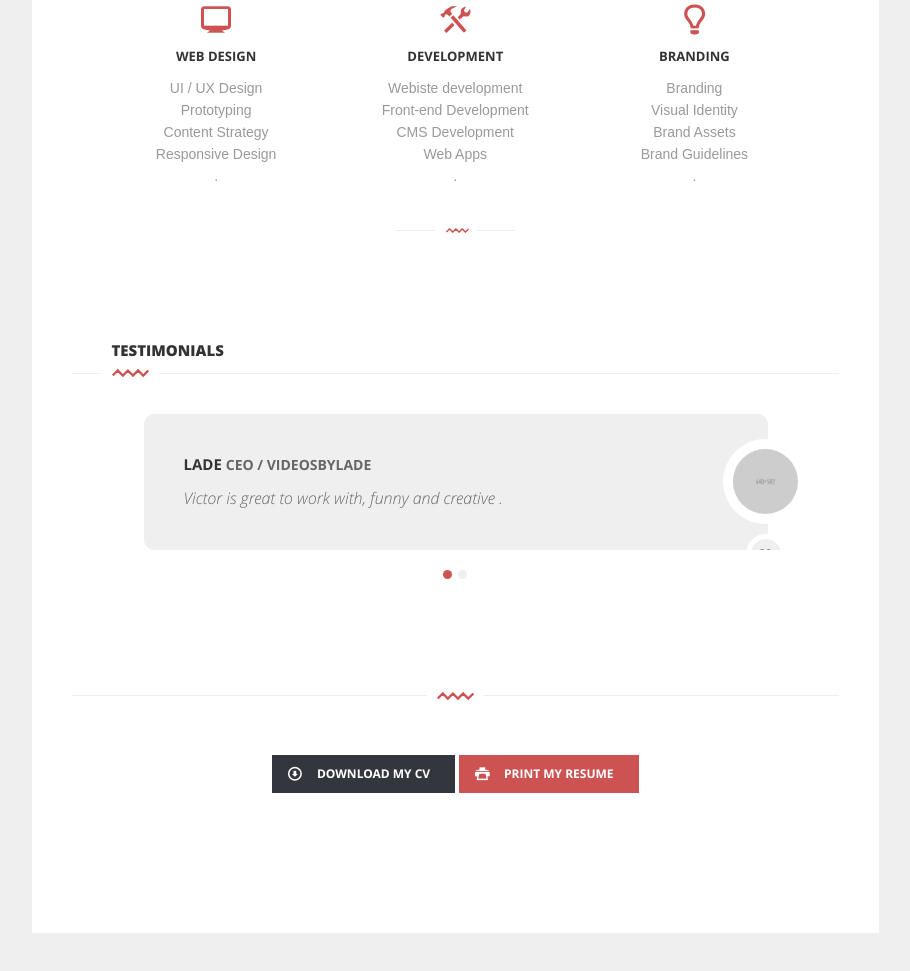
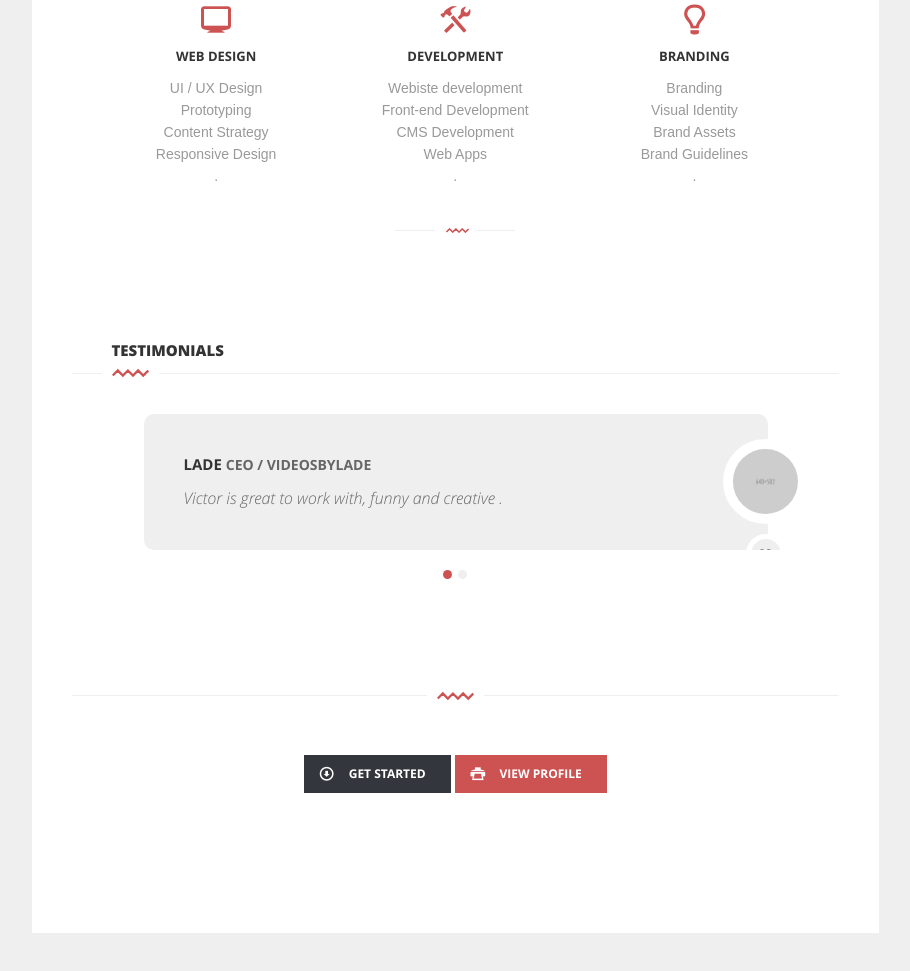
Before and after one commit to sholance/sholance.github.io, a plain HTML site: page index.html in a window 1280 px wide. Shown: the part 1885-2856 px from the top of the page, without its empty margins (331-1241 px from the left). Drawn offline with Linux system fonts and the light colour scheme; some packages are replaced by stand-ins of ours.

Commit message:
del 1,11, 2(vbl), 3, 8

```diff
--- a/index.html
+++ b/index.html
@@ -80,7 +80,7 @@
 						<img src="img/profile.jpg" alt=""/>
 
 						<figcaption class="name-profile">
-							<span> Kolade victor <sup>&reg;</sup></span>
+							<span> Oluwanishola <sup>&reg;</sup></span>
 						</figcaption>
 
 					</figure>
@@ -112,7 +112,7 @@
 						<li><a href="https://facebook.com/kolasarmy"><i class="icon-facebook"></i></a></li>
 						<li><a href="https://twitter.com/worshub"><i class="icon-twitter"></i></a></li>
 						<li><a href="https://instagram.com/baretongued"><i class="icon-instagram"></i></a></li>
-						<li><a href="https://wa.me/08109148611"><i class="icon-phone"></i></a></li>
+						<li><a href="https://wa.me/+2348109148611"><i class="icon-phone"></i></a></li>
 
 
 				</ul>
@@ -928,8 +928,8 @@
 
 
 											<div class="col-md-12">
-												<a class="but opc-1 ico" href="#">Download my cv</a>
-												<a class="but opc-2 ico" href="#">Print my resume</a>
+												<a class="but opc-1 ico" href="#">Get Started</a>
+												<a class="but opc-2 ico" href="#">View profile</a>
 
 											</div>
 
@@ -1283,8 +1283,8 @@
 
 
 											<div class="col-md-12">
-												<a class="but opc-1 ico" href="#">Download my cv</a>
-												<a class="but opc-2 ico" href="#">Print my resume</a>
+												<a class="but opc-1 ico" href="#">Get Started</a>
+												<a class="but opc-2 ico" href="#">View profile</a>
 
 											</div>
 
@@ -1695,8 +1695,8 @@
 
 
 													<div class="col-md-12">
-														<a class="but opc-1 ico" href="#">Download my cv</a>
-														<a class="but opc-2 ico" href="#">Print my resume</a>
+														<a class="but opc-1 ico" href="#">Get Started</a>
+														<a class="but opc-2 ico" href="#">View profile</a>
 
 													</div>
 
@@ -1784,7 +1784,7 @@
 														<li><a href="mailto:sholanceweb@gmail.com"><div class="ico"><i class="icon-mail"></a></i></div>
 															<p> <a href="mailto:sholanceweb@gmail.com">Sholanceweb@gmail.com </a> </p></li>
 														<li><div class="ico"><i class="icon-phone"></i></div>
-														<p><a href="https://wa.me/08109148611">Tel : +234 0810 914 8611</a></p></li>
+														<p><a href="https://wa.me/+2348109148611">Tel : +234 0810 914 8611</a></p></li>
 														<li><div class="ico"><i class="icon-link"></i></div>
 															<p> <a href="www.sholance.me">www.sholance.me</a></p></li>
 													</ul>
@@ -1921,8 +1921,8 @@
 
 
 												<div class="col-md-12">
-													<a class="but opc-1 ico" href="#">Download my cv</a>
-													<a class="but opc-2 ico" href="#">Print my resume</a>
+													<a class="but opc-1 ico" href="#">Get Started</a>
+													<a class="but opc-2 ico" href="#">View profile</a>
 
 												</div>
 
```
Also changed, not shown: 5 other files.
